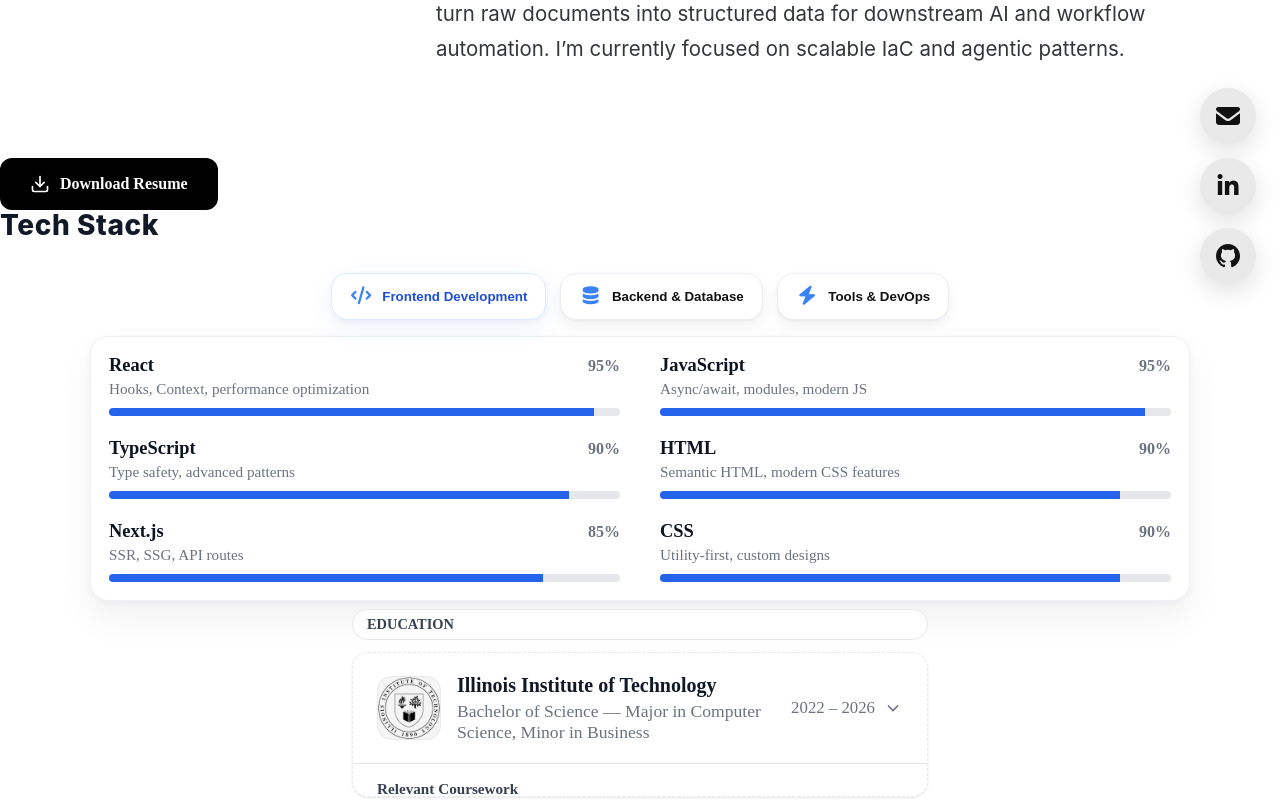
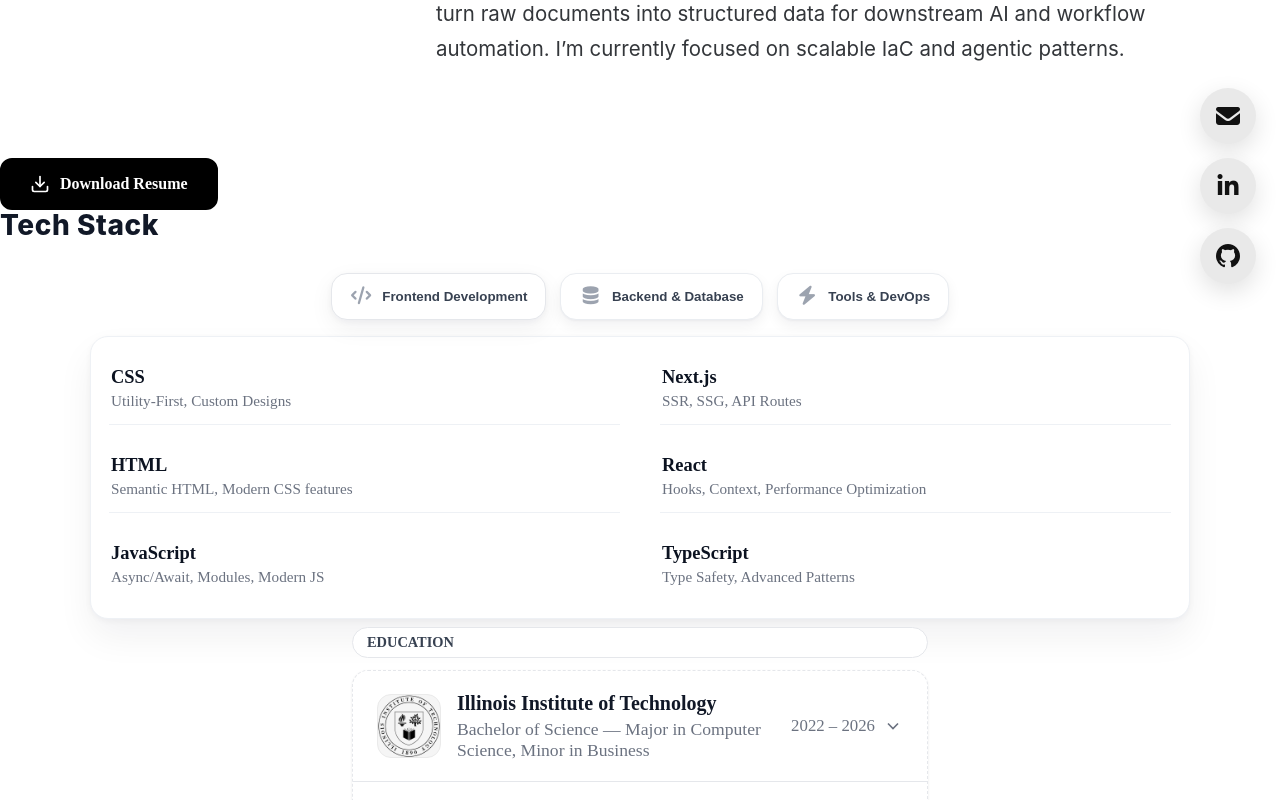
Before and after one commit to francelysl/Personal-Website, a React (Create React App) app: page / in a window 1280 px wide. Shown: the part 492-1292 px from the top of the page. Built offline with nearby package versions, Linux system fonts and the light colour scheme.

Commit message:
Refactoring of tech stack, deleting percentages

```diff
--- a/src/components/TechStack.jsx
+++ b/src/components/TechStack.jsx
@@ -7,12 +7,12 @@
         label: "Frontend Development",
         icon: <i className="fa-solid fa-code" aria-hidden="true" />,
         items: [
-      { name: "React",            pct: 95, blurb: "Hooks, Context, performance optimization" },
-      { name: "TypeScript",       pct: 90, blurb: "Type safety, advanced patterns" },
-      { name: "Next.js",          pct: 85, blurb: "SSR, SSG, API routes" },
-      { name: "JavaScript",  pct: 95, blurb: "Async/await, modules, modern JS" },
-      { name: "HTML",     pct: 90, blurb: "Semantic HTML, modern CSS features" },
-      { name: "CSS",     pct: 90, blurb: "Utility-first, custom designs" },
+            { name: "CSS", blurb: "Utility-First, Custom Designs" },
+            { name: "HTML", blurb: "Semantic HTML, Modern CSS features" },
+            { name: "JavaScript", blurb: "Async/Await, Modules, Modern JS" },
+            { name: "Next.js", blurb: "SSR, SSG, API Routes" },
+            { name: "React", blurb: "Hooks, Context, Performance Optimization" },
+            { name: "TypeScript", blurb: "Type Safety, Advanced Patterns" },
         ],
     },
     {
@@ -20,25 +20,27 @@
         label: "Backend & Database",
         icon: <i className="fa-solid fa-database" aria-hidden="true" />,
         items: [
-      { name: "Node.js / Express", pct: 90, blurb: "REST APIs, auth, middleware" },
-      { name: "Java",              pct: 85, blurb: "Microservices, testing (Mockito)" },
-      { name: "Python",            pct: 80, blurb: "Scripts, data tools" },
-      { name: "SQL",       pct: 85, blurb: "Postgres, DynamoDB" },
-      { name: "AWS Lambda",        pct: 85, blurb: "Serverless, S3/SQS events" },
-      { name: "CDK + CloudWatch",  pct: 80, blurb: "Infra-as-code, monitoring" },
+            { name: "AWS Lambda", blurb: "Serverless, S3/SQS events" },
+            { name: "C", blurb: "Systems Programming, Pointers" },
+            { name: "C++", blurb: "OOP, Templates, STL" },
+            { name: "CDK + CloudWatch", blurb: "Infra-as-code, Monitoring" },
+            { name: "Java", blurb: "Microservices, Testing (Mockito)" },
+            { name: "Node.js / Express", blurb: "REST APIs, Auth" },
+            { name: "Python", blurb: "Scripts, Data Tools" },
+            { name: "SQL", blurb: "Postgres, DynamoDB" },
         ],
+
     },
     {
         id: "tools",
         label: "Tools & DevOps",
         icon: <i className="fa-solid fa-bolt" aria-hidden="true" />,
         items: [
-      { name: "Git / GitHub", pct: 95, blurb: "Branching, reviews, actions" },
-      { name: "Docker",       pct: 85, blurb: "Images, compose, CI" },
-      { name: "CI/CD",        pct: 85, blurb: "Pipelines, artifacts, releases" },
-      { name: "Testing",      pct: 90, blurb: "Unit tests, coverage, QA handoff" },
-      { name: "Perf & DX",    pct: 85, blurb: "Profiling, build tooling" },
-      { name: "Feature Flags",pct: 80, blurb: "Gradual rollout, A/B" },
+            { name: "CI/CD", blurb: "Pipelines, Artifacts, Releases" },
+            { name: "Docker", blurb: "Images, Compose, CI" },
+            { name: "Feature Flags", blurb: "Gradual Rollout, A/B" },
+            { name: "Git / GitHub", blurb: "Branching, Reviews, Actions" },
+            { name: "Testing", blurb: "Unit Tests, Coverage, QA Handoff" },
         ],
     },
 ];
@@ -98,10 +100,8 @@
         <div className="skill">
             <div className="skill-top">
                 <h3 className="skill-name">{name}</h3>
-        <span className="skill-pct">{pct}%</span>
             </div>
             <div className="skill-note">{blurb}</div>
-      <div className="bar" style={{ ["--pct"]: `${pct}%` }} />
         </div>
     );
 }
--- a/src/styles/TechStack.css
+++ b/src/styles/TechStack.css
@@ -1,13 +1,8 @@
 
-
-
-
-/* TechStack.css — white UI with light shadows */
 
 /* Section */
 .tech-stack { padding: 32px 0 8px; }
 
-/* a11y helper */
 .visually-hidden {
   position: absolute !important; width: 1px; height: 1px;
   padding: 0; margin: -1px; overflow: hidden; clip: rect(0 0 0 0);
@@ -16,48 +11,44 @@
 
 /* ---------- Tabs (chips) ---------- */
 .tabbar {
-  display: flex;
-  flex-wrap: wrap;
-  gap: 14px;
-  align-items: center;
-  justify-content: center;
+  display: flex; flex-wrap: wrap; gap: 14px;
+  align-items: center; justify-content: center;
   margin-bottom: 16px;
 }
 
 .chip {
-  display: inline-flex;
-  align-items: center;
-  gap: 10px;
+  display: inline-flex; align-items: center; gap: 10px;
   padding: 12px 18px;
   border-radius: 16px;
-  background: #fff;                          /* white pill */
-  border: 1px solid #eaedf1;                 /* very light border */
-  color: #111;
-  box-shadow: 0 6px 14px rgba(17,24,39,0.06),/* light airy shadow */
+  background: #fff;
+  border: 1px solid #eaedf1;
+  color: #374151;
+  box-shadow: 0 6px 14px rgba(17,24,39,0.06),
               0 1px 2px rgba(17,24,39,0.04);
-  cursor: pointer;
-  font-weight: 600;
-  transition: transform .15s ease, box-shadow .15s ease, background .15s ease, color .15s ease;
+  cursor: pointer; font-weight: 600;
+  transition: transform .15s ease, box-shadow .15s ease, border-color .15s ease, color .15s ease;
 }
-.chip-ico { font-size: 18px; color: #3b82f6; }
+
+.chip-ico { font-size: 18px; color: #9ca3af; }
+
 .chip:hover {
   transform: translateY(-2px);
   box-shadow: 0 10px 22px rgba(17,24,39,0.07), 0 2px 4px rgba(17,24,39,0.05);
 }
+
 .chip.active {
-  background: #fff;                          /* keep white like picture */
-  border-color: #dbeafe;                     /* soft blue ring */
-  color: #1d4ed8;
-  box-shadow: 0 8px 24px rgba(37,99,235,0.08),  /* subtle blue-ish lift */
+  background: #fff;
+  border-color: #e5e7eb;
+  box-shadow: 0 8px 24px rgba(17,24,39,0.06),
               0 2px 6px rgba(17,24,39,0.04);
 }
 
 /* ---------- Card with skills ---------- */
 .skills-card {
-  background: #fff;                          /* white card */
-  border: 1px solid #eef1f5;                 /* hairline border */
+  background: #fff;
+  border: 1px solid #eef1f5;
   border-radius: 18px;
-  box-shadow: 0 18px 36px rgba(17,24,39,0.06),/* light shadow like screenshot */
+  box-shadow: 0 18px 36px rgba(17,24,39,0.06),
               0 2px 6px rgba(17,24,39,0.04);
   padding: 18px;
   max-width: 1100px;
@@ -69,38 +60,28 @@
   grid-template-columns: 1fr 1fr;
   gap: 22px 40px;
 }
+.col { display: grid; gap: 18px; }
 
-.col { display: grid; gap: 22px; }
 
-/* skill row */
-.skill-top { display: flex; align-items: baseline; justify-content: space-between; }
-.skill-name { margin: 0; font-size: 1.15rem; font-weight: 700; color: #0b1220; }
-.skill-pct  { color: #6b7280; font-weight: 700; }
+.skill { padding: 12px 2px 14px; border-bottom: 1px solid #eef1f5; }
+.col .skill:last-child { border-bottom: 0; }
 
-.skill-note { margin-top: 4px; color: #6b7280; font-size: .95rem; }
+.skill-name {
+  margin: 0;
+  font-size: 1.15rem;
+  font-weight: 700;
+  color: #0b1220;
+}
 
-/* progress bar */
-.bar {
-  --pct: 0%;
-  position: relative;
-  height: 8px;
-  border-radius: 999px;
-  background: #e5e7eb;                       /* light grey track */
-  overflow: hidden;
-  margin-top: 10px;
+.skill-note {
+  margin-top: 4px;
+  color: #6b7280;
+  font-size: .95rem;
 }
-.bar::before {
-  content: "";
-  position: absolute; inset: 0;
-  width: 0%;
-  background: #2563eb;                       /* blue fill */
-  transition: width 900ms ease;
-}
-.skills-grid.animate .bar::before { width: var(--pct); }
 
-/* subtle entrance for each skill */
+/* Row entrance animation */
 @keyframes card-pop { from { opacity:0; transform: translateY(8px); } to { opacity:1; transform:none; } }
-.skills-grid.animate .skill { animation: card-pop .38s ease both; }
+.skills-grid.animate .skill { animation: card-pop .34s ease both; }
 .skills-grid.animate .skill:nth-child(1) { animation-delay: .02s; }
 .skills-grid.animate .skill:nth-child(2) { animation-delay: .05s; }
 .skills-grid.animate .skill:nth-child(3) { animation-delay: .08s; }
@@ -110,7 +91,8 @@
 
 /* Responsive */
 @media (max-width: 900px) {
-  .skills-grid { grid-template-columns: 1fr; gap: 18px; }
+  .skills-grid { grid-template-columns: 1fr; gap: 12px; }
+  .col { gap: 12px; }
 }
 
   /* Resume Button Styling*/
```
Lines whose indentation alone changed are shown as unchanged.
